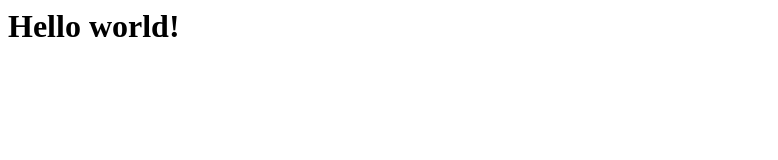
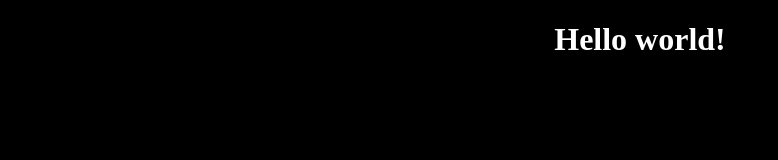
Before and after one commit to Erikseeeeen/Branchlet-ANS.github.io, a plain HTML site: page index.html in a window 1280 px wide. Shown: the whole page, without its empty margins (0-778 px from the left). Drawn offline with Linux system fonts and the light colour scheme.

Commit message:
Add styles.css

```diff
--- a/index.html
+++ b/index.html
@@ -1,2 +1,9 @@
+<!DOCTYPE html>
 
-<h1>Hello world!</h1>
+<html>
+	<head>
+		<link rel="stylesheet" href="styles.css">
+	</head>
+
+	<h1>Hello world!</h1>
+</html>
--- /dev/null
+++ b/styles.css
@@ -0,0 +1,6 @@
+
+html {
+	background-color: black;
+	color: white;
+	text-align: center;
+}
```
